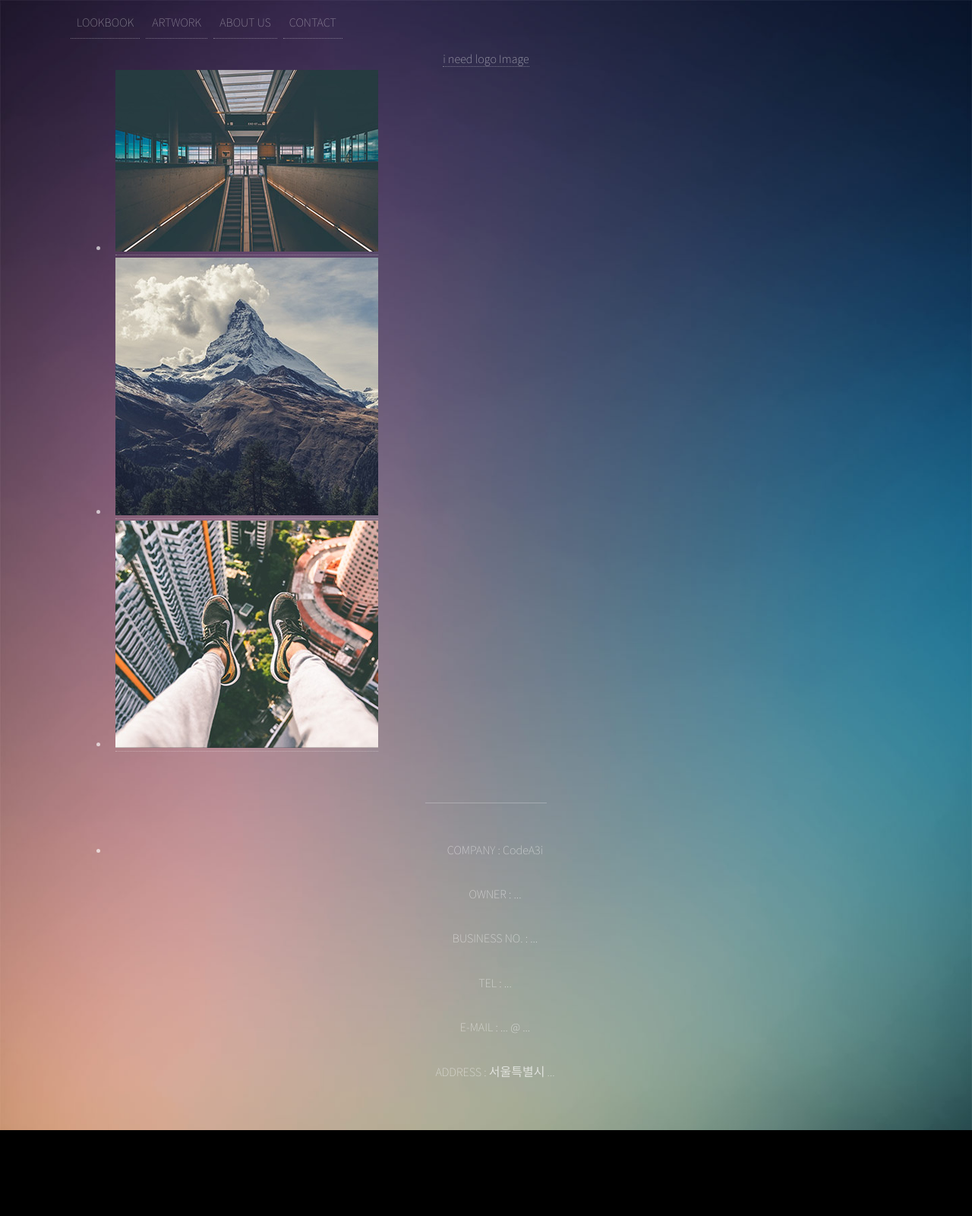
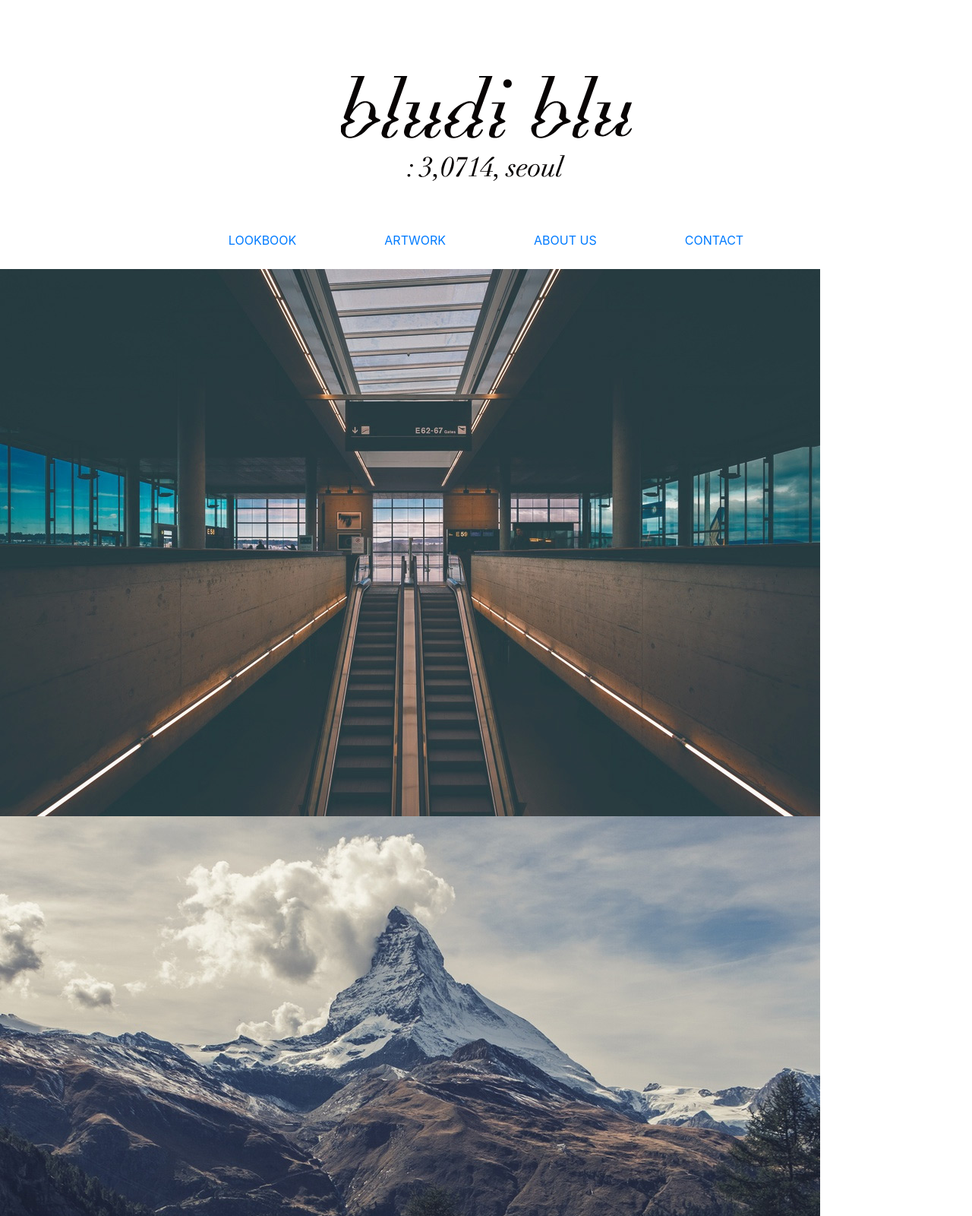
Before and after one commit to ariels1996/PRsite_for_everyone, a website: page index2.html in a window 1280 px wide. Shown: the top 1600 px of the page at 76% size. Before the commit the page ends 1487 px from the top, so only its background shows below. Drawn offline with nearby package versions, Linux system fonts and the light colour scheme; files whose address does not match are found by name.

Commit message:
add index2 css

```diff
--- /dev/null
+++ b/assets/css/main2.css
@@ -0,0 +1,51 @@
+header {
+    text-align: center;
+    background: white;
+    margin: 0px auto;
+}
+
+#logo {
+    margin: 100px 0px 50px;
+}
+
+.navbar-nav .nav-item {
+    padding: 0px 50px 40px;
+}
+
+.row-header {
+    margin: 0px auto;
+    padding: 0px 0px; }
+
+.row-content {
+    margin: 0px auto;
+    padding: 50px 0px;
+    border-bottom: 1px ridge;
+    min-height: 400px; }
+
+.footer {
+    background-color: #D1C4E9;
+    margin: 0px auto;
+    padding: 20px 0px; }
+
+.jumbotron {
+    margin: 0px auto;
+    padding: 70px 30px;
+    background: #9575CD;
+    color: floralwhite; }
+
+body {
+    padding: 0px 0px 0px 0px;
+    z-index: 0; }
+
+.main-photo {
+    top: 0; }
+
+.no-padding {
+    padding-left: 0;
+    padding-right: 0; }
+
+  .tab-content {
+    border-left: 1px solid #ddd;
+    border-right: 1px solid #ddd;
+    border-bottom: 1px solid #ddd;
+    padding: 10px; }
--- a/index2.html
+++ b/index2.html
@@ -14,7 +14,7 @@
         <link rel="stylesheet" href="node_modules/bootstrap/dist/css/bootstrap.min.css">
         <link rel="stylesheet" href="node_modules/font-awesome/css/font-awesome.min.css">
         <link rel="stylesheet" href="node_modules/bootstrap-social/bootstrap-social.css">
-        <link rel="stylesheet" href="assets/css/main.css" />
+        <link rel="stylesheet" href="assets/css/main2.css" />
         <!-- endbuild -->
 
 	</head>
@@ -24,17 +24,18 @@
 			<div id="wrapper">
 
 				<!-- Header -->
-					<header id="header">
-						<div id="logo">
-                            <a href="#">i need logo Image</a>
+					<header id="header" class="row">
+						<div id="logo" class="col-12 d-none d-sm-block">
+                            <a href="#"><img src="images/logo.png"></a>
                         </div>
-                        <nav id="nav_outer" class="navbar navbar-dark navbar-expand-sm fixed-top">
-                            <div class="container">
+                        <nav id="nav_outer" class="col-12 navbar navbar-expand-sm">
+                            <div class="container d-flex justify-content-around">
                                 <button class="navbar-toggler" type="button" data-toggle="collapse" data-target="#Navbar">
                                     <span class="navbar-toggler-icon"></span>
                                 </button>
+                                <a class="navbar-brand mr-auto d-sm-none" href="#">brand logo</a>
                                 <div class="collapse navbar-collapse" id="Navbar">
-                                    <ul class="navbar-nav mr-auto">
+                                    <ul class="navbar-nav mr-auto mx-auto">
                                         <li class="nav-item">
                                             <a class="nav-link" href="#">LOOKBOOK</a>
                                         </li>
@@ -56,16 +57,26 @@
                     <div id="contents" style="width: 100%; max-width: 100%; padding: 0px; margin-top: -30px; min-height: 362px;">
 
 				<!-- Main -->
-					<section id="main">
-                        <ul>
-                            <li><a href="#none"><img src="images/thumbs/03.jpg"></a></li>
-                            <li><a href="#none"><img src="images/thumbs/04.jpg"></a></li>
-                            <li><a href="#none"><img src="images/thumbs/05.jpg"></a></li>
-                        </ul>
-					</section>
+					<div id="main" class="main-photo container-fluid no-padding">
+                        <div class="row">
+                            <div class="col-md-12">
+                                <a href="#none"><img src="images/fulls/03.jpg" class="img-fluid" alt="Responsive image"></a>
+                            </div>
+                        </div>
+                        <div class="row">
+                            <div class="col-md-12">
+                                <a href="#none"><img src="images/fulls/04.jpg" class="img-fluid" alt="Responsive image"></a>
+                            </div>
+                        </div>
+                        <div class="row">
+                            <div class="col-md-12">
+                                <a href="#none"><img src="images/fulls/05.jpg" class="img-fluid" alt="Responsive image"></a>
+                            </div>
+                        </div>
+					</div>
 
 				<!-- Footer -->
-					<footer id="footer">
+					<footer class="footer">
                         <ul class="copy">
                             <li>
                                 <p>COMPANY : CodeA3i</p>
```
Also changed, not shown: images/logo.png (added).
